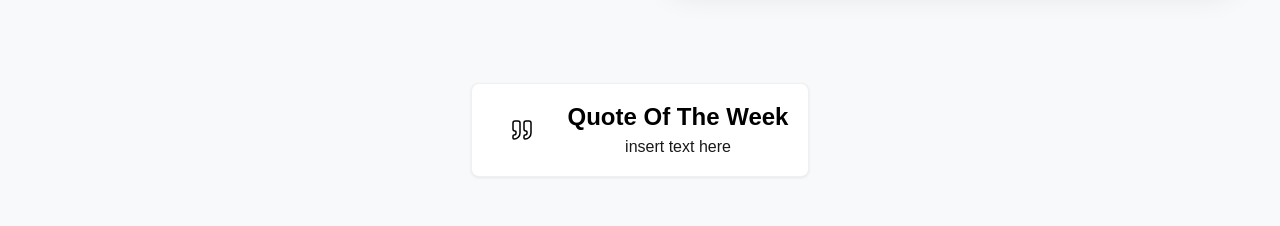
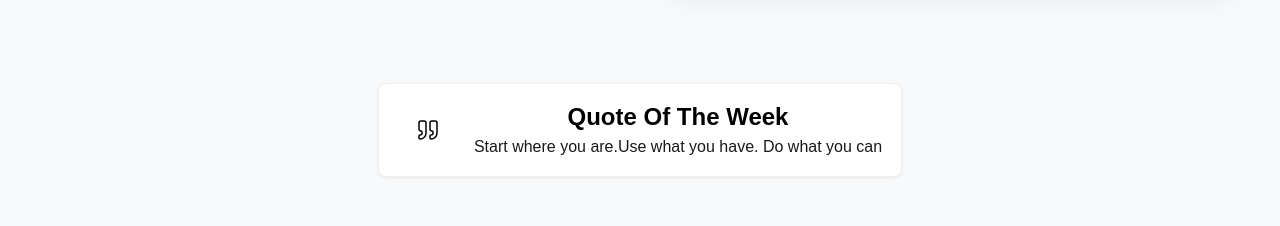
Before and after one commit to nkowanitemwani/besthesdapoolministries, a Next.js app: page / in a window 1280 px wide. Shown: the part 560-786 px from the top of the page. Built offline with nearby package versions, Linux system fonts and the light colour scheme.

Commit message:
more improvements

```diff
--- a/src/app/components/grids/membership/index.js
+++ b/src/app/components/grids/membership/index.js
@@ -35,7 +35,7 @@ export default function Membership (){
     return(
     <div className={styles.membershipGrid}>
             <div className={styles.gridHeader}>
-                <h1>Insert Title</h1>
+                <h1>Theres a place for you</h1>
                 <p>At Bethesda Pool Ministries, we dont just want you to feel at home, we want you to be at home, because feels change. From mens and womens groups to youth, children's ministry and praise team, theres a space where you can grow,serve and belong.</p>
             </div>
         <div className={styles.cardContainer}>
--- a/src/app/page.js
+++ b/src/app/page.js
@@ -39,7 +39,7 @@ export default function Home() {
        <CompactCard
         icon={Quote}
         title="Quote Of The Week"
-        subtitle="insert text here"></CompactCard>
+        subtitle="Start where you are.Use what you have. Do what you can"></CompactCard>
       </section>
       <section>
         <div className={styles.videoContainer}>
@@ -73,8 +73,8 @@ export default function Home() {
       </section>
       <section>
         <div className={styles.locationsContainer}>
-          <h2>insert text here</h2>
-          <p>insert descriptive text here</p>
+          <h2>Where to find us</h2>
+          <p>Bethesda Pool Ministries has multiple locations across zambia</p>
         </div>
         <div className={styles.tableContainer}>
           <table className={styles.locationTable}>
```
